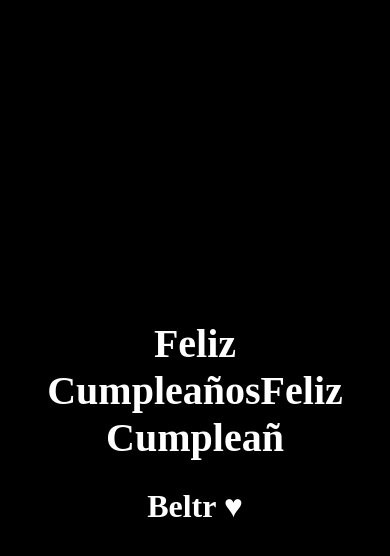
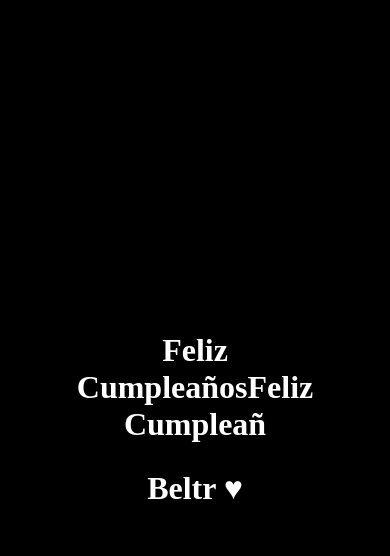
Before and after one commit to Blados23-ai/HBD---Att-Blados, a plain HTML site: page index.html in a window 390 px wide. Both pictures are taken after a click on the button "Haz clic para recibir una sorpresa". Drawn offline with Linux system fonts and the light colour scheme.

Commit message:
Update style.css

```diff
--- a/style.css
+++ b/style.css
@@ -61,9 +61,9 @@ h2 {
 }
 
 /* Medios adaptativos */
-@media (max-width: 780px) {
+@media (max-width: 768px) {
   h1 {
-      font-size: 2.5em;
+      font-size: 2em;
   }
   h2 {
       font-size: 2em;
```
